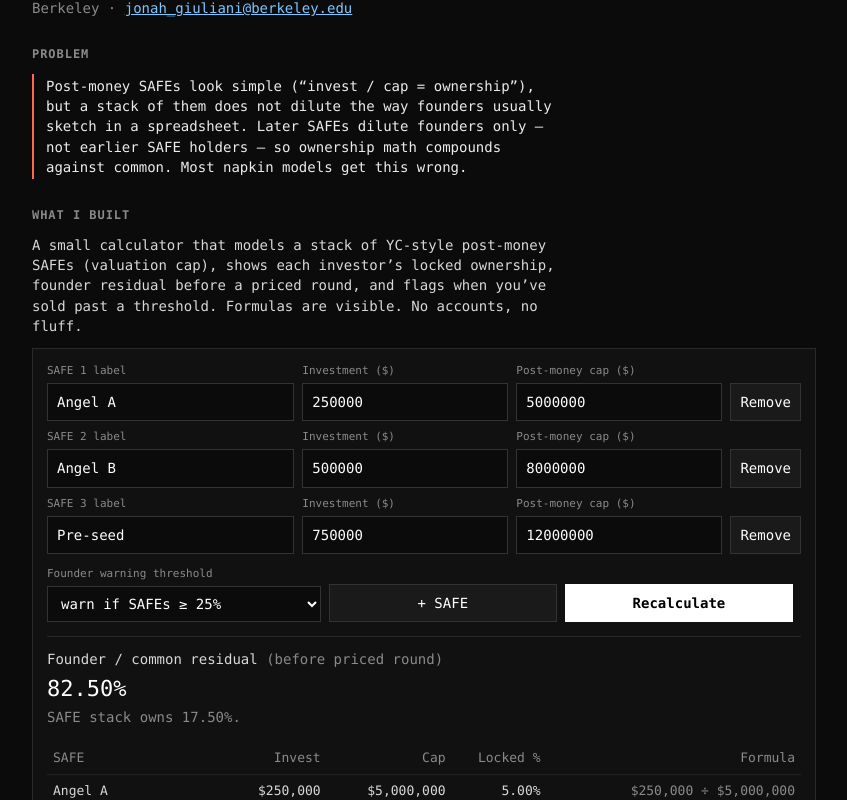
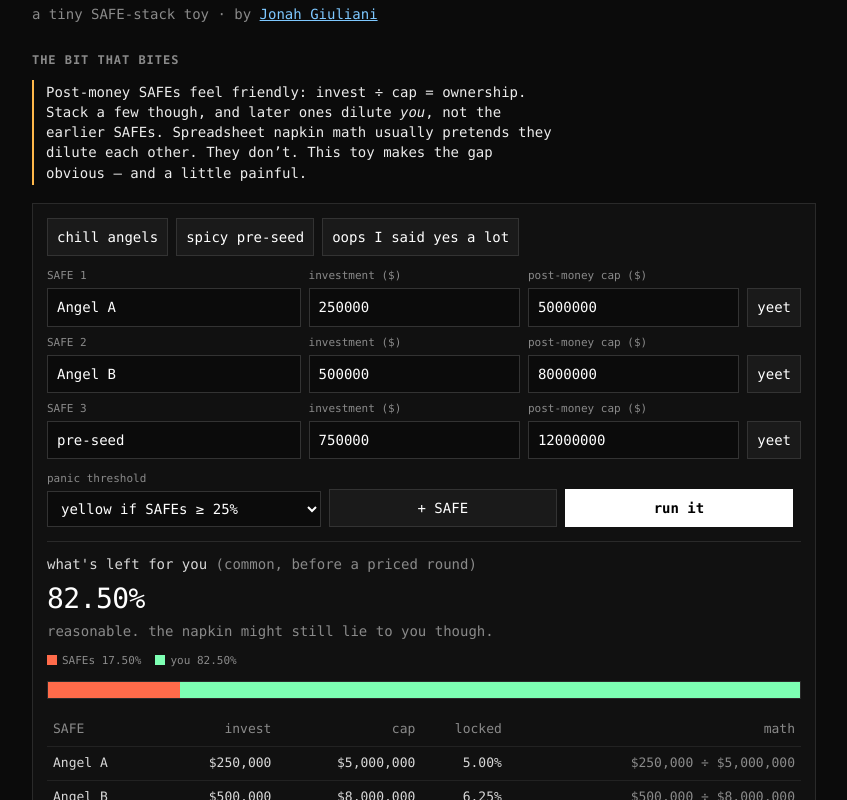
Before and after one commit to jonahgiuliani/portfolio, a plain HTML site: page index.html in a window 1280 px wide. Shown: the part 62-862 px from the top of the page, without its empty margins (216-1063 px from the left). Drawn offline with Linux system fonts and the light colour scheme.

Commit message:
Make SAFE toy fun and drop E@B framing

```diff
--- a/index.html
+++ b/index.html
@@ -3,8 +3,8 @@
 <head>
 <meta charset="utf-8" />
 <meta name="viewport" content="width=device-width, initial-scale=1" />
-<title>Jonah Giuliani</title>
-<meta name="description" content="Stacked post-money SAFE ownership — a tool for the dilution founders miss." />
+<title>how much did I sell?</title>
+<meta name="description" content="A tiny toy for stacked post-money SAFE ownership — watch founder equity disappear the honest way." />
 <style>
   :root { color-scheme: dark; }
   * { box-sizing: border-box; }
@@ -16,11 +16,11 @@
   }
   a { color: #7ec8ff; }
   main { max-width: 820px; margin: 0 auto; padding: 28px 18px 64px; }
-  h1 { font-size: 18px; font-weight: 600; margin: 0 0 6px; color: #fff; }
+  h1 { font-size: 22px; font-weight: 600; margin: 0 0 6px; color: #fff; }
   .sub { color: #8a8a8a; margin: 0 0 22px; }
   h2 { font-size: 12px; letter-spacing: 0.08em; text-transform: uppercase; color: #8a8a8a; margin: 28px 0 10px; font-weight: 600; }
   p { margin: 0 0 12px; max-width: 62ch; }
-  .problem { border-left: 2px solid #ff6b4a; padding: 2px 0 2px 12px; margin: 0 0 18px; color: #ececec; }
+  .problem { border-left: 2px solid #ffb84a; padding: 2px 0 2px 12px; margin: 0 0 18px; color: #ececec; }
   .tool {
     border: 1px solid #2a2a2a;
     background: #111;
@@ -55,9 +55,23 @@
     padding-top: 12px;
     border-top: 1px solid #2a2a2a;
   }
-  .big { font-size: 22px; color: #fff; margin: 4px 0 2px; }
+  .big { font-size: 28px; color: #fff; margin: 4px 0 2px; letter-spacing: -0.02em; }
+  .bar {
+    margin: 12px 0 4px;
+    height: 18px;
+    background: #1a1a1a;
+    border: 1px solid #2a2a2a;
+    display: flex;
+    overflow: hidden;
+  }
+  .bar > span { display: block; height: 100%; }
+  .bar .safe { background: #ff6b4a; }
+  .bar .you { background: #7dffb3; }
+  .legend { display: flex; gap: 14px; font-size: 11px; color: #8a8a8a; margin-bottom: 8px; }
+  .legend i { display: inline-block; width: 10px; height: 10px; margin-right: 5px; vertical-align: -1px; }
   .foot { margin-top: 28px; color: #666; font-size: 12px; }
-  .foot a { color: #8a8a8a; }
+  .presets { display: flex; flex-wrap: wrap; gap: 8px; margin: 0 0 12px; }
+  .presets button { width: auto; }
   @media (max-width: 640px) {
     .row { grid-template-columns: 1fr 1fr; }
     .row .span2 { grid-column: 1 / -1; }
@@ -66,29 +80,29 @@
 </head>
 <body>
 <main>
-  <h1>Jonah Giuliani</h1>
-  <p class="sub">Berkeley · <a href="mailto:jonah_giuliani@berkeley.edu">jonah_giuliani@berkeley.edu</a></p>
+  <h1>how much did I sell?</h1>
+  <p class="sub">a tiny SAFE-stack toy · by <a href="mailto:jonah_giuliani@berkeley.edu">Jonah Giuliani</a></p>
 
-  <h2>Problem</h2>
+  <h2>the bit that bites</h2>
   <p class="problem">
-    Post-money SAFEs look simple (“invest / cap = ownership”), but a stack of them does not dilute the way founders usually sketch in a spreadsheet. Later SAFEs dilute founders only — not earlier SAFE holders — so ownership math compounds against common. Most napkin models get this wrong.
-  </p>
-
-  <h2>What I built</h2>
-  <p>
-    A small calculator that models a stack of YC-style post-money SAFEs (valuation cap), shows each investor’s locked ownership, founder residual before a priced round, and flags when you’ve sold past a threshold. Formulas are visible. No accounts, no fluff.
+    Post-money SAFEs feel friendly: invest ÷ cap = ownership. Stack a few though, and later ones dilute <em>you</em>, not the earlier SAFEs. Spreadsheet napkin math usually pretends they dilute each other. They don’t. This toy makes the gap obvious — and a little painful.
   </p>
 
   <div class="tool" id="tool">
+    <div class="presets">
+      <button type="button" data-preset="chill">chill angels</button>
+      <button type="button" data-preset="spicy">spicy pre-seed</button>
+      <button type="button" data-preset="oops">oops I said yes a lot</button>
+    </div>
     <div id="safes"></div>
     <div class="row" style="margin-top:10px">
       <div class="span2">
-        <label>Founder warning threshold</label>
+        <label>panic threshold</label>
         <select id="threshold">
-          <option value="0.20">warn if SAFEs ≥ 20%</option>
-          <option value="0.25" selected>warn if SAFEs ≥ 25%</option>
-          <option value="0.30">warn if SAFEs ≥ 30%</option>
-          <option value="0.40">warn if SAFEs ≥ 40%</option>
+          <option value="0.20">yellow if SAFEs ≥ 20%</option>
+          <option value="0.25" selected>yellow if SAFEs ≥ 25%</option>
+          <option value="0.30">yellow if SAFEs ≥ 30%</option>
+          <option value="0.40">yellow if SAFEs ≥ 40%</option>
         </select>
       </div>
       <div>
@@ -97,20 +111,20 @@
       </div>
       <div>
         <label>&nbsp;</label>
-        <button type="button" class="primary" id="recalc">Recalculate</button>
+        <button type="button" class="primary" id="recalc">run it</button>
       </div>
     </div>
 
     <div class="out" id="out"></div>
   </div>
 
-  <h2>Why this</h2>
+  <h2>what this is</h2>
   <p>
-    E@B is full of people who will raise. The unglamorous skill is knowing exactly what you sold before you sign. I wanted a tool that makes the dilution legible in under a minute.
+    A weekend experiment in making founder dilution legible. Punch in a stack of YC-style post-money SAFEs, see locked investor %, what’s left for common, and how optimistic the wrong napkin model was. Not legal advice — just the math, with feelings.
   </p>
 
   <p class="foot">
-    Source: this page · not legal advice · YC post-money SAFE ownership ≈ investment ÷ post-money cap; stacked SAFEs don’t dilute each other
+    ownership ≈ investment ÷ post-money cap · stacked SAFEs don’t dilute each other · not legal advice
   </p>
 </main>
 <script>
@@ -118,11 +132,25 @@
   const money = (n) => n.toLocaleString("en-US", { style: "currency", currency: "USD", maximumFractionDigits: 0 });
   const pct = (x) => (100 * x).toFixed(2) + "%";
 
-  let safes = [
-    { name: "Angel A", invest: 250000, cap: 5000000 },
-    { name: "Angel B", invest: 500000, cap: 8000000 },
-    { name: "Pre-seed", invest: 750000, cap: 12000000 },
-  ];
+  const PRESETS = {
+    chill: [
+      { name: "friend round", invest: 100000, cap: 6000000 },
+      { name: "angel", invest: 250000, cap: 10000000 },
+    ],
+    spicy: [
+      { name: "Angel A", invest: 250000, cap: 5000000 },
+      { name: "Angel B", invest: 500000, cap: 8000000 },
+      { name: "pre-seed", invest: 750000, cap: 12000000 },
+    ],
+    oops: [
+      { name: "coffee chat check", invest: 150000, cap: 4000000 },
+      { name: "that one demo day", invest: 400000, cap: 6000000 },
+      { name: "rolling close #3", invest: 600000, cap: 9000000 },
+      { name: "one more won't hurt", invest: 800000, cap: 12000000 },
+    ],
+  };
+
+  let safes = PRESETS.spicy.map((s) => ({ ...s }));
 
   const safesEl = document.getElementById("safes");
   const outEl = document.getElementById("out");
@@ -131,20 +159,20 @@
     safesEl.innerHTML = safes.map((s, i) => `
       <div class="row" data-i="${i}">
         <div class="span2">
-          <label>SAFE ${i + 1} label</label>
+          <label>SAFE ${i + 1}</label>
           <input data-k="name" value="${s.name.replace(/"/g, "&quot;")}" />
         </div>
         <div>
-          <label>Investment ($)</label>
+          <label>investment ($)</label>
           <input data-k="invest" type="number" min="0" step="1000" value="${s.invest}" />
         </div>
         <div>
-          <label>Post-money cap ($)</label>
+          <label>post-money cap ($)</label>
           <input data-k="cap" type="number" min="1" step="1000" value="${s.cap}" />
         </div>
         <div>
           <label>&nbsp;</label>
-          <button type="button" data-del="${i}">Remove</button>
+          <button type="button" data-del="${i}">yeet</button>
         </div>
       </div>
     `).join("");
@@ -162,37 +190,47 @@
     });
   }
 
+  function vibe(founders, over) {
+    if (founders < 0.55) return over ? "you sold a lot of the company before the priced round. oof." : "thin common. spicy.";
+    if (founders < 0.7) return "still founder-majority, but the stack is chewing.";
+    if (founders < 0.85) return "reasonable. the napkin might still lie to you though.";
+    return "chill stack. enjoy it while it lasts.";
+  }
+
   function calc() {
     readInputs();
-    const rows = safes.map((s) => {
-      const own = s.invest / s.cap;
-      return { ...s, own };
-    });
+    const rows = safes.map((s) => ({ ...s, own: s.invest / s.cap }));
     const totalSafe = rows.reduce((a, r) => a + r.own, 0);
     const founders = Math.max(0, 1 - totalSafe);
     const threshold = Number(document.getElementById("threshold").value);
     const over = totalSafe >= threshold;
 
-    // Wrong napkin model people often use: treat later SAFEs as diluting everyone including prior SAFEs
     let wrongFounders = 1;
     rows.forEach((r) => { wrongFounders *= (1 - r.own); });
-    const wrongResidual = wrongFounders;
-    const delta = wrongResidual - founders;
+    const delta = Math.max(0, wrongFounders - founders);
+    const safeW = Math.min(100, totalSafe * 100);
+    const youW = Math.max(0, 100 - safeW);
 
     outEl.innerHTML = `
-      <div>Founder / common residual <span class="muted">(before priced round)</span></div>
+      <div>what's left for you <span class="muted">(common, before a priced round)</span></div>
       <div class="big ${over ? "warn" : "ok"}">${pct(founders)}</div>
-      <div class="${over ? "warn" : "muted"}">
-        SAFE stack owns ${pct(totalSafe)}${over ? " — past your warning threshold" : ""}.
+      <div class="${over ? "warn" : "muted"}">${vibe(founders, over)}</div>
+      <div class="legend" style="margin-top:12px">
+        <span><i style="background:#ff6b4a"></i>SAFEs ${pct(totalSafe)}</span>
+        <span><i style="background:#7dffb3"></i>you ${pct(founders)}</span>
+      </div>
+      <div class="bar" aria-hidden="true">
+        <span class="safe" style="width:${safeW}%"></span>
+        <span class="you" style="width:${youW}%"></span>
       </div>
       <table>
         <thead>
           <tr>
             <th>SAFE</th>
-            <th class="num">Invest</th>
-            <th class="num">Cap</th>
-            <th class="num">Locked %</th>
-            <th class="num">Formula</th>
+            <th class="num">invest</th>
+            <th class="num">cap</th>
+            <th class="num">locked</th>
+            <th class="num">math</th>
           </tr>
         </thead>
         <tbody>
@@ -206,25 +244,19 @@
             </tr>
           `).join("")}
           <tr>
-            <td><strong>Total SAFEs</strong></td>
+            <td><strong>all SAFEs</strong></td>
             <td class="num"></td>
             <td class="num"></td>
             <td class="num"><strong>${pct(totalSafe)}</strong></td>
-            <td class="num muted">sum (no mutual dilution)</td>
-          </tr>
-          <tr>
-            <td>Founders / common</td>
-            <td class="num"></td>
-            <td class="num"></td>
-            <td class="num">${pct(founders)}</td>
-            <td class="num muted">1 − sum</td>
+            <td class="num muted">sum · no mutual dilution</td>
           </tr>
         </tbody>
       </table>
       <p style="margin-top:14px" class="muted">
-        Napkin mistake: multiplying (1 − each SAFE %) as if SAFEs dilute each other leaves founders at
-        <span class="ok">${pct(wrongResidual)}</span> — too optimistic by <span class="warn">${pct(Math.max(0, delta))}</span>
-        versus the real post-money stack.
+        wrong napkin (multiply 1 − each % as if SAFEs dilute each other): you’d think you still own
+        <span class="ok">${pct(wrongFounders)}</span>.
+        real residual is <span class="${over ? "warn" : "ok"}">${pct(founders)}</span>
+        — napkin was too happy by <span class="warn">${pct(delta)}</span>.
       </p>
     `;
   }
@@ -247,8 +279,13 @@
   };
   document.getElementById("recalc").onclick = calc;
   document.getElementById("threshold").onchange = calc;
-  safesEl.addEventListener("change", calc);
-  safesEl.addEventListener("input", () => { /* live-ish */ });
+  document.querySelectorAll("[data-preset]").forEach((btn) => {
+    btn.onclick = () => {
+      safes = PRESETS[btn.getAttribute("data-preset")].map((s) => ({ ...s }));
+      renderInputs();
+      calc();
+    };
+  });
 
   renderInputs();
   calc();
```
